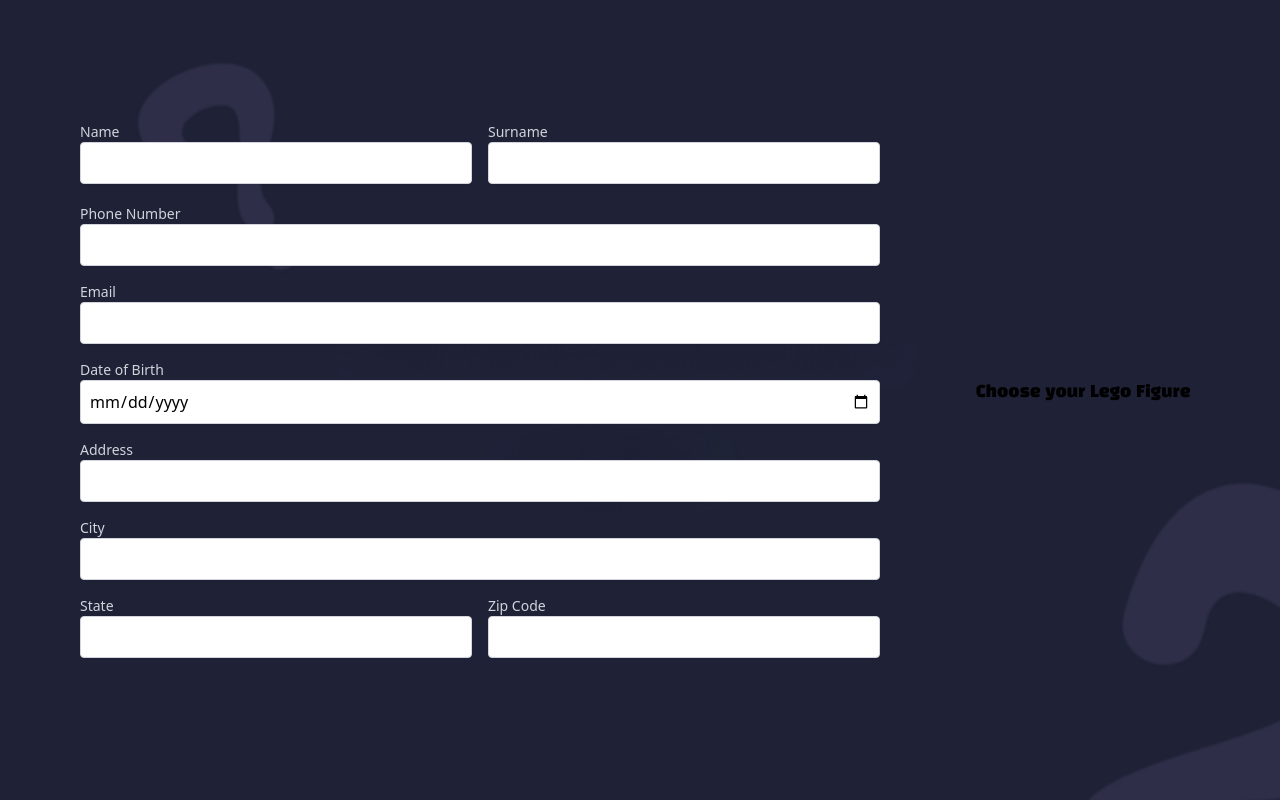
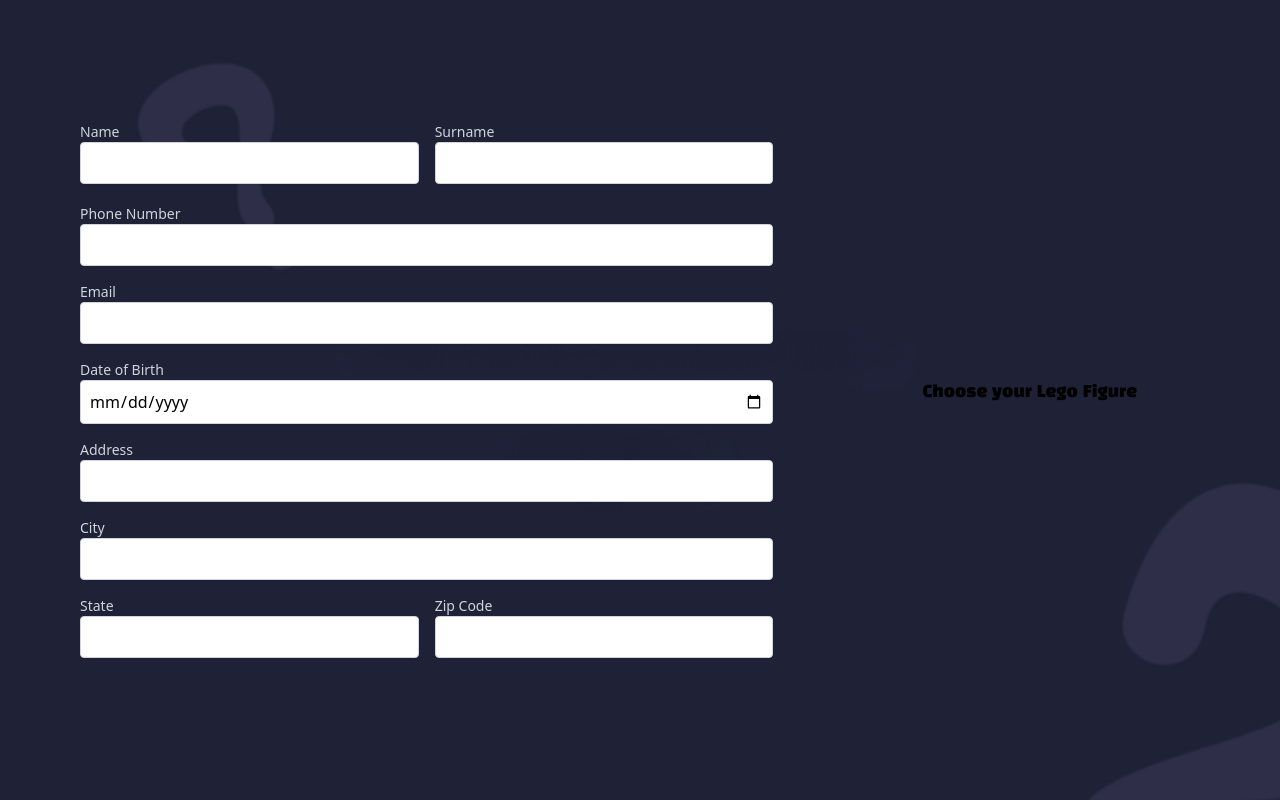
Before and after one commit to tsmolarczyk/lego-coding-task, a React (Vite) app: page /summary in a window 1280 px wide. Built offline with nearby package versions, Linux system fonts and the light colour scheme.

Commit message:
fixed form btn, active when form valid

```diff
--- a/src/components/Form.tsx
+++ b/src/components/Form.tsx
@@ -46,7 +46,7 @@ const schema = yup.object().shape({
 })
 
 const Form = () => {
-  const { setOnSubmit } = useFormContext()
+  const { setOnSubmit, setIsValid } = useFormContext()
   const navigate = useNavigate()
 
   const {
@@ -84,6 +84,7 @@ const Form = () => {
 
   useEffect(() => {
     setOnSubmit(() => handleSubmit(onSubmit))
+    setIsValid(isValid)
   }, [setOnSubmit, handleSubmit, onSubmit, isValid])
 
   return (
--- a/src/components/MinifigSummary.tsx
+++ b/src/components/MinifigSummary.tsx
@@ -25,7 +25,7 @@ const MinifigSummary: React.FC<MinifigSummaryProps> = ({ minifigParts }) => {
   if (!choosedMinifig) {
     return <div>Choose your Lego Figure</div>
   }
-
+  console.log('isValid form minifigSummary', isValid)
   return (
     <div className="bg-white text-black text-center flex flex-col justify-between p-6 my-6 mx-auto rounded-lg shadow-md  md:max-w-screen-md w-full min-w-[260px] h-full md:mr-4 lg:mr-8 xl:mr-12">
       <div className=" font-bold">
--- a/src/context/FormContext.tsx
+++ b/src/context/FormContext.tsx
@@ -22,6 +22,7 @@ type FormContextType = {
   onSubmit: (data?: FormData) => void
   setOnSubmit: React.Dispatch<React.SetStateAction<(data?: FormData) => void>>
   isValid: boolean
+  setIsValid: React.Dispatch<React.SetStateAction<boolean>>
 }
 
 const FormContext = createContext<FormContextType | undefined>(undefined)
@@ -43,7 +44,9 @@ export const FormProvider: FC<FormProviderProps> = ({ children }) => {
   const [isValid, setIsValid] = useState<boolean>(false)
 
   return (
-    <FormContext.Provider value={{ onSubmit, setOnSubmit, isValid }}>
+    <FormContext.Provider
+      value={{ onSubmit, setOnSubmit, isValid, setIsValid }}
+    >
       {children}
     </FormContext.Provider>
   )
--- a/src/views/MinifigsPage.tsx
+++ b/src/views/MinifigsPage.tsx
@@ -17,7 +17,7 @@ interface Minifig {
 }
 
 const MinifigsPage: FC = () => {
-  const API_KEY = 'key 75b805e57df61a1d8d61104835211b31'
+  const API_KEY = import.meta.env.VITE_API_KEY
   const HARRY_POTTER_THEME_ID = 246
   const perPage = 100
   const navigate = useNavigate()
@@ -104,6 +104,9 @@ const MinifigsPage: FC = () => {
   console.log(minifigs)
   return (
     <div className="flex flex-wrap flex-col justify-center gap-4 p-4 bg-lego-pattern bg-cover min-h-screen">
+      <h1 className=" text-4xl font-bold text-white m-4 mb-12 text-center">
+        CHOOSE YOUR MINIFIG
+      </h1>
       <div className="flex justify-center items-center flex-col lg:flex-row ">
         {minifigs.map((minifig) => (
           <MinifigCard
--- a/src/views/SummaryPage.tsx
+++ b/src/views/SummaryPage.tsx
@@ -5,7 +5,7 @@ import useChoosedMinifig from '../context/useChoosedMinifig'
 import MinifigSummary from '../components/MinifigSummary'
 import { FormProvider } from '../context/FormContext'
 
-const API_KEY = 'key 75b805e57df61a1d8d61104835211b31'
+const API_KEY = import.meta.env.VITE_API_KEY
 
 interface Part {
   part: {
@@ -54,7 +54,7 @@ const SummaryPage = () => {
   return (
     <FormProvider>
       <div className="flex flex-col md:flex-row bg-lego-pattern bg-cover bg-center bg-no-repeat min-h-screen w-full justify-center items-center h-auto pb-4">
-        <div className="md:flex-grow">
+        <div className="md:w-2/3 p4">
           <Form />
         </div>
         <div className="md:flex-none md:w-1/3 xl:w-1/4 p-4 mx-auto">
--- a/tsconfig.json
+++ b/tsconfig.json
@@ -1,7 +1,10 @@
 {
   "compilerOptions": {
     "resolveJsonModule": true,
+    "module": "esnext",
     "jsx": "react",
+    "moduleResolution": "node",
+
     /* Visit https://aka.ms/tsconfig to read more about this file */
 
     /* Projects */
@@ -27,7 +30,7 @@
     // "moduleDetection": "auto",                        /* Control what method is used to detect module-format JS files. */
 
     /* Modules */
-    "module": "commonjs" /* Specify what module code is generated. */,
+    // "module": "commonjs" /* Specify what module code is generated. */,
     // "rootDir": "./",                                  /* Specify the root folder within your source files. */
     // "moduleResolution": "node10",                     /* Specify how TypeScript looks up a file from a given module specifier. */
     // "baseUrl": "./",                                  /* Specify the base directory to resolve non-relative module names. */
```
Also changed, not shown: vite-env.d.ts (added, +9 -0 lines), 1 other file (tests, documents, lock files or other folders).
